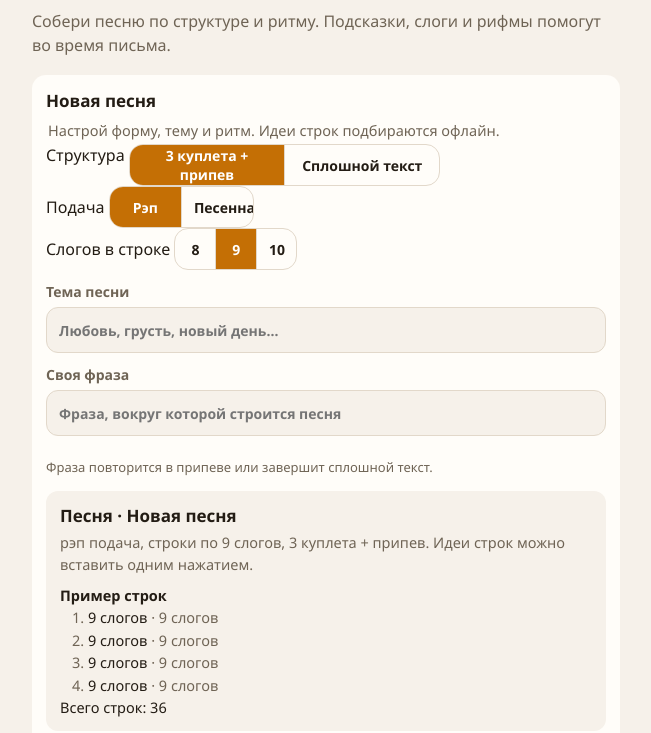
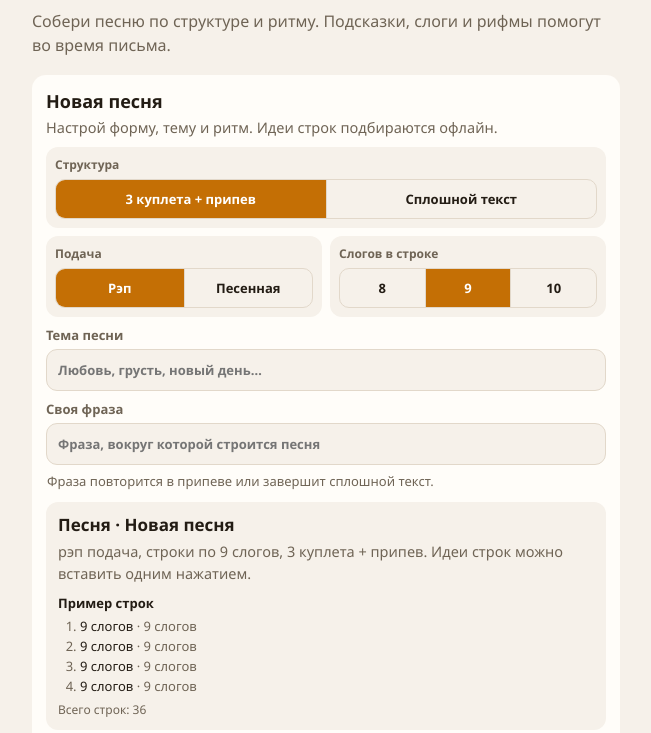
Before and after one commit to wrcabeludo-rgb/music, a plain HTML site: page lyrics/index.html in a window 1280 px wide. Shown: the part 67-800 px from the top of the page, without its empty margins (314-965 px from the left). Drawn offline with Linux system fonts and the light colour scheme.

Commit message:
Компактно оформить элементы генератора

```diff
--- a/lyrics/style.css
+++ b/lyrics/style.css
@@ -105,14 +105,26 @@ button:focus-visible, input:focus-visible { outline: 3px solid var(--acc); outli
   .field .lbl { width: 100%; }
 }
 
-.song-builder .text-field { display: grid; gap: 6px; margin-top: 12px; color: var(--muted); font-size: 14px; font-weight: 650; }
-.song-builder .text-field input { width: 100%; min-height: 46px; padding: 10px 12px; border: 1.5px solid var(--line); border-radius: 12px; background: var(--bg); color: var(--text); }
-.song-builder .seg { max-width: 100%; }
-.song-builder .seg button { flex: 1; }
-.preview .sample { display: block; color: var(--muted); font-size: 13px; margin-top: 2px; }
-.song-builder .preview { max-height: 300px; overflow: auto; }
+.song-builder h3 { margin: 0 0 4px; font-size: 18px; }
+.song-builder > .muted { margin: 0 0 10px; }
+.song-settings { display: grid; grid-template-columns: minmax(0, 1fr) minmax(0, 1fr); gap: 8px; }
+.song-setting { min-width: 0; padding: 9px; border-radius: 12px; background: var(--bg); }
+.song-setting.structure { grid-column: 1 / -1; }
+.song-setting .lbl { display: block; width: auto; margin: 0 0 6px; color: var(--muted); font-size: 12px; font-weight: 700; }
+.song-setting .seg { display: flex; width: 100%; min-width: 0; border-radius: 10px; }
+.song-setting .seg button { flex: 1 1 0; min-width: 0; min-height: 38px; padding: 0 6px; font-size: 13px; white-space: nowrap; }
+.song-setting.structure .seg button { white-space: normal; line-height: 1.15; }
+.song-builder .text-field { display: block; margin-top: 9px; color: var(--muted); font-size: 13px; font-weight: 700; }
+.song-builder .text-field input { display: block; width: 100%; min-height: 42px; margin-top: 5px; padding: 9px 11px; border: 1.5px solid var(--line); border-radius: 11px; background: var(--bg); color: var(--text); }
+.song-builder .hint.small { margin: 7px 1px 0; }
+.song-builder .preview { margin-top: 10px; max-height: none; padding: 10px 12px; }
+.song-builder .preview-example { margin-top: 8px; font-size: 13px; }
+.song-builder .preview-example ol { margin: 3px 0 0; padding-left: 22px; }
+.song-builder .preview-count { margin-top: 5px; color: var(--muted); font-size: 12px; }
+.song-builder .row { gap: 8px; margin-top: 10px; }
+.song-builder .row > * { min-height: 44px; }
 .line .suggestion { grid-column: 2 / 4; color: var(--muted); font-size: 13px; line-height: 1.4; padding: 2px 0 4px; }
 .line .suggestion button { color: var(--acc); font-size: 12px; font-weight: 700; text-decoration: underline; padding: 4px 6px; }
-@media (max-width: 480px) {
-  .song-builder .seg button { min-height: 42px; padding: 0 9px; font-size: 13px; }
+@media (max-width: 360px) {
+  .song-setting .seg button { padding: 0 4px; font-size: 12px; }
 }
```
